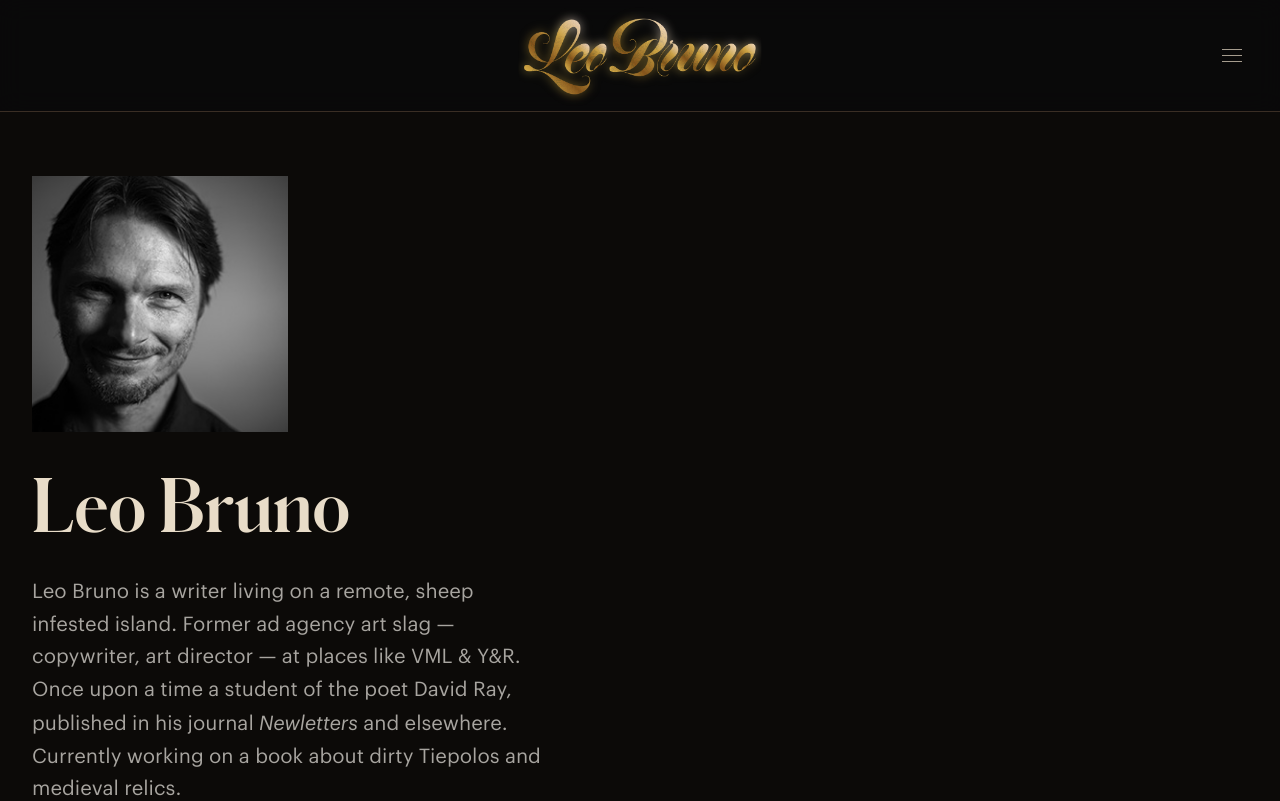
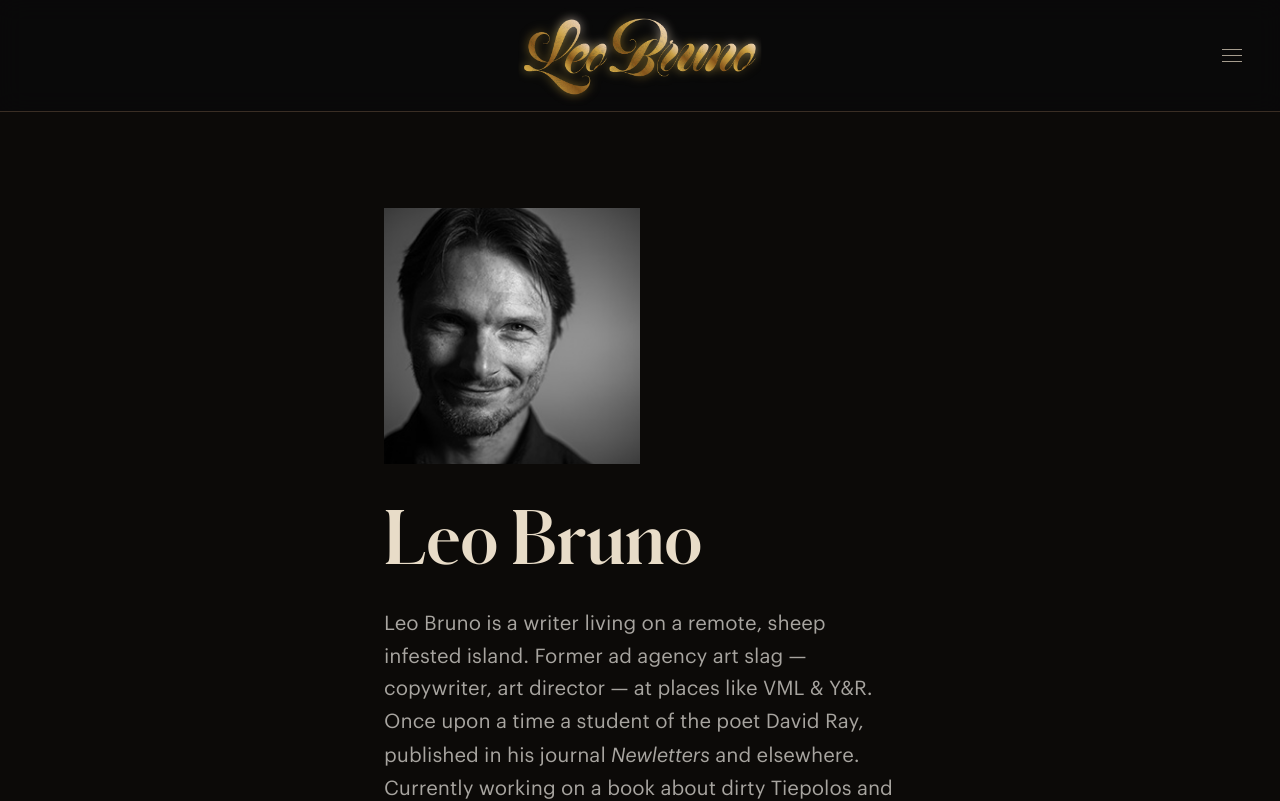
Before and after one commit to joedeluca/leobruno, a Next.js app: page /about in a window 1280 px wide. Shown: the top 801 px of the page. Built offline with nearby package versions, Linux system fonts and the light colour scheme; a web font is replaced by a local one.

Commit message:
fix: update layout styles for AboutClient component

```diff
--- a/app/about/AboutClient.tsx
+++ b/app/about/AboutClient.tsx
@@ -9,7 +9,7 @@ export default function AboutClient() {
   const [photo] = useState(() => photos[Math.floor(Math.random() * photos.length)])
 
   return (
-    <div className="px-8 py-16">
+    <div className="min-h-screen flex flex-col items-center px-8 pb-48 pt-24">
       <div className="max-w-lg w-full">
         <Image
           src={photo}
```
